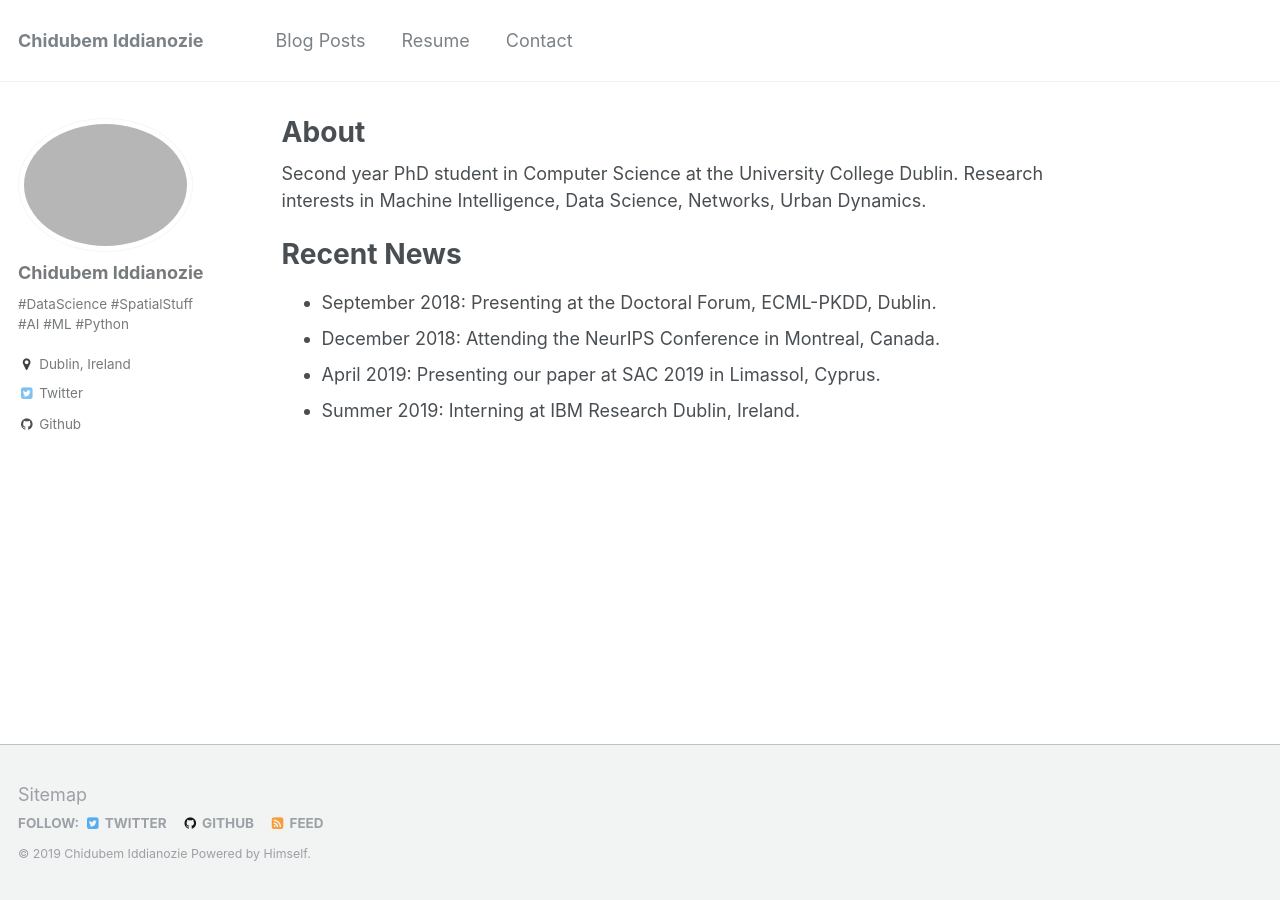
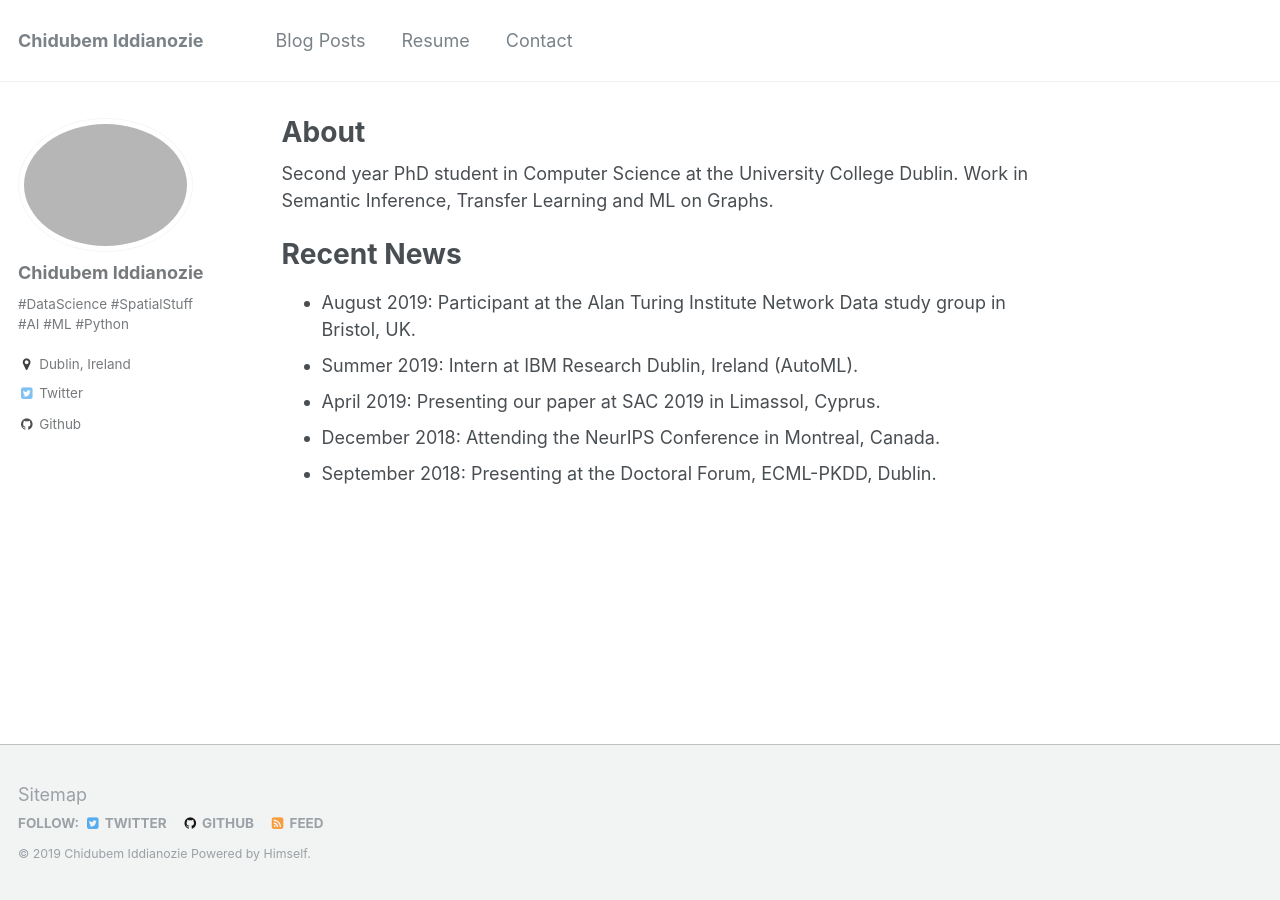
Before and after one commit to chiddianozie/chidubem-iddianozie, a Jekyll site: the page built from _pages/about.md, in a window 1280 px wide. Built offline with Jekyll 4.4.1, drawn with Linux system fonts in a browser that asks for light colours.

Commit message:
updated about me

```diff
--- a/_pages/about.md
+++ b/_pages/about.md
@@ -8,11 +8,13 @@ redirect_from:
   - /about.html
 ---
 
-Second year PhD student in Computer Science at the University College Dublin. Research interests in Machine Intelligence, Data Science,  Networks, Urban Dynamics.
+Second year PhD student in Computer Science at the University College Dublin. Work in Semantic Inference, Transfer Learning and ML on Graphs.
 
 
 # Recent News
+<!-- - September 2019: ECML-PKDD ML Summer School, Wurzburg, Germany. -->
+- August 2019: Participant at the Alan Turing Institute Network Data study group in Bristol, UK.
+- Summer 2019: Intern at IBM Research Dublin, Ireland (AutoML).
+- April 2019: Presenting our paper at SAC 2019 in Limassol, Cyprus.
+- December 2018: Attending the NeurIPS Conference in Montreal, Canada.
 - September 2018: Presenting at the Doctoral Forum, ECML-PKDD, Dublin.
-- December 2018: Attending the NeurIPS Conference in Montreal, Canada.
-- April 2019: Presenting our paper at SAC 2019 in Limassol, Cyprus.
-- Summer 2019: Interning at IBM Research Dublin, Ireland.
```
Also changed, not shown: 1 other file.
